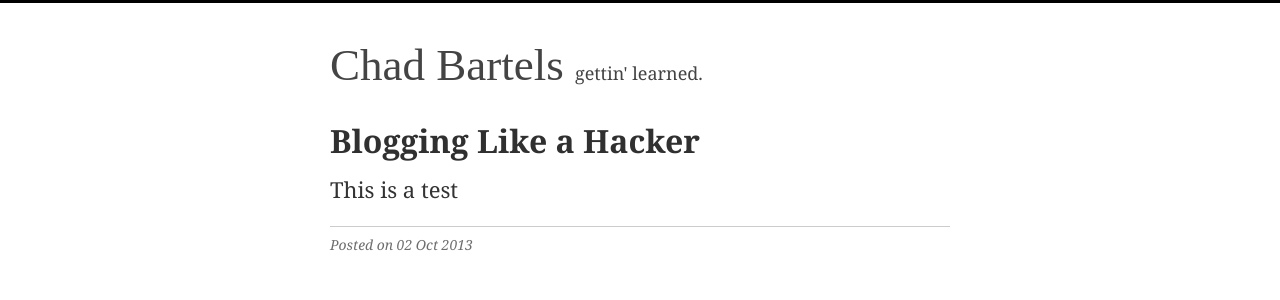
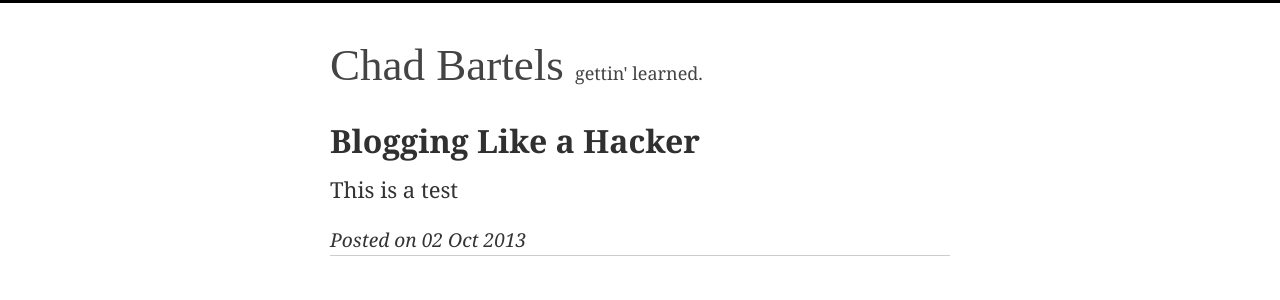
Before and after one commit to chaddy81/chaddy81.github.io, a Jekyll site: the page built from _posts/2013-10-02-Test-Post.md, in a window 1280 px wide. Shown: the top 300 px of the page. Built offline with Jekyll 4.4.1, drawn with Linux system fonts in a browser that asks for light colours; some web fonts are replaced.

Commit message:
updating styling

```diff
--- a/_layouts/post.html
+++ b/_layouts/post.html
@@ -6,13 +6,14 @@ layout: default
 	{% if page.title %}
 		<h2>{{ page.title }}</h2>
 	{% endif %}
+
 	{{ content }}
+
+	{% if page.date %}
+		<div class="postdate">
+			Posted on {{ page.date | date_to_string }}{% if page.last_updated %}, last updated on {{ page.last_updated | date_to_string }}{% endif %}
+		</div>
+	{% endif %}
 </div>
 
 <hr />
-
-{% if page.date %}
-	<div class="postdate">
-		Posted on {{ page.date | date_to_string }}{% if page.last_updated %}, last updated on {{ page.last_updated | date_to_string }}{% endif %}
-	</div>
-{% endif %}
```
